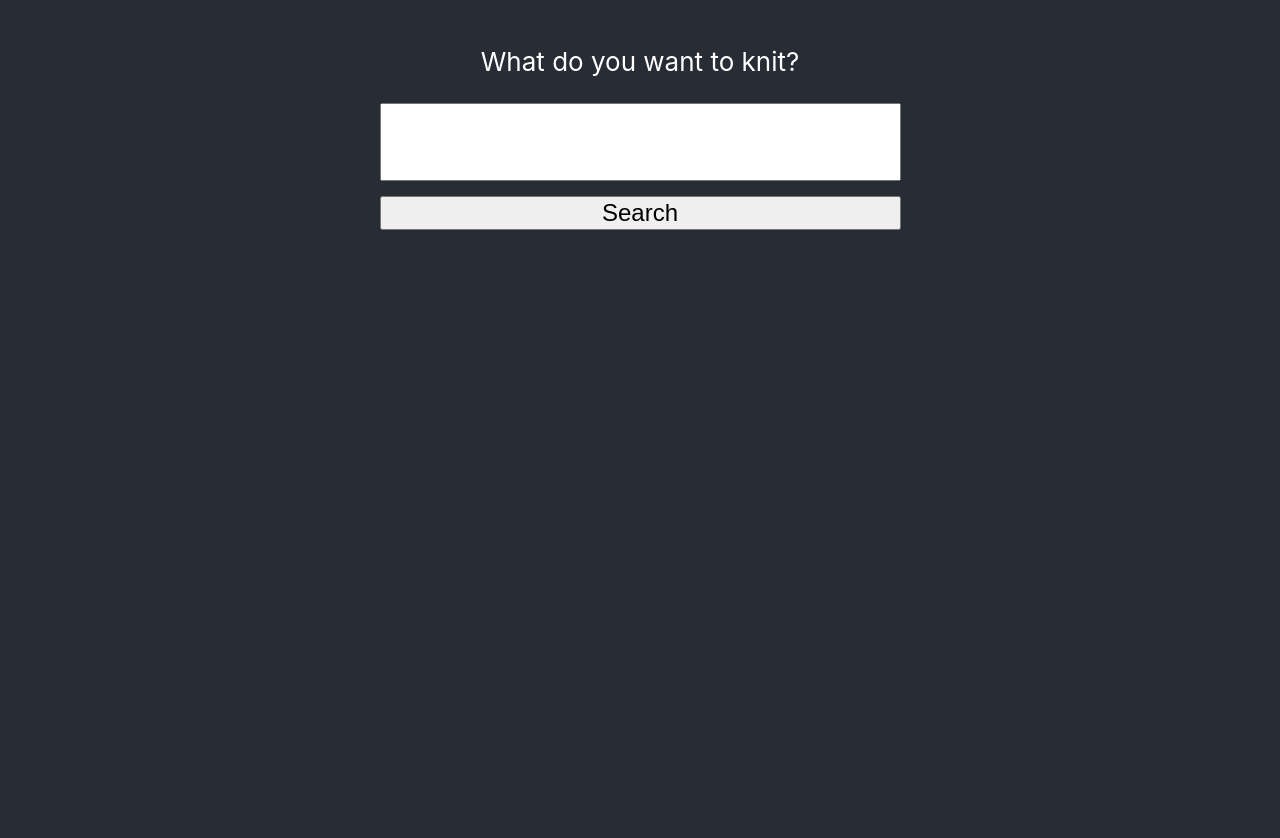
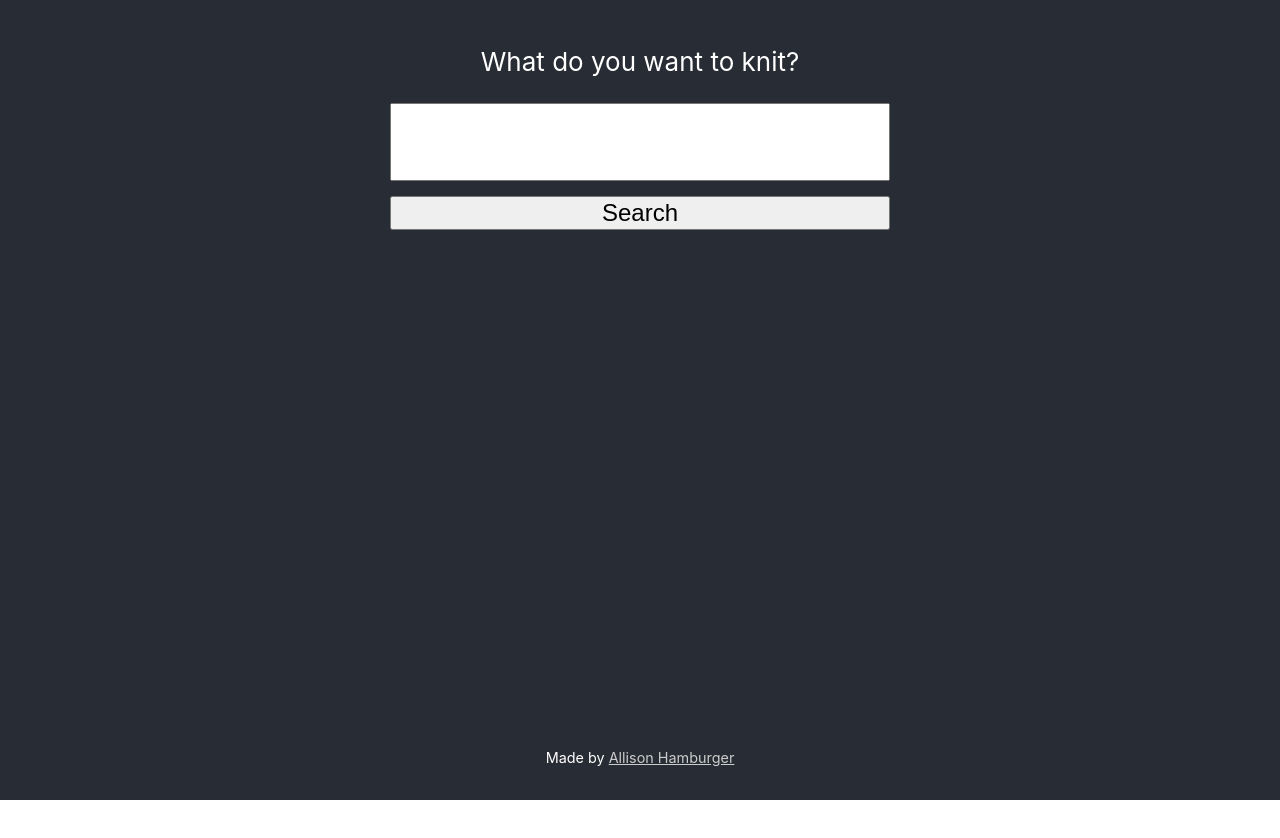
Before and after one commit to ahamburger/knit-gen-ai, a React (Create React App) app in the folder client/: page / in a window 1280 px wide. After the commit the page ends 800 px from the top, so only its background shows below. Built offline with nearby package versions, Linux system fonts and the light colour scheme.

Commit message:
Add footer; css cleanup

```diff
--- a/client/src/App.css
+++ b/client/src/App.css
@@ -1,27 +1,39 @@
 .App {
   text-align: center;
-}
-
-.App-body {
   background-color: #282c34;
   min-height: 100vh;
   display: flex;
   flex-direction: column;
   align-items: center;
+  justify-content: space-between;
   padding: 20px;
   font-size: calc(10px + 2vmin);
   color: white;
+  box-sizing: border-box;
+}
+
+footer {
+  color: white;
+  font-size: .9rem;
+  margin-top: 15px
+}
+
+footer p {
+  margin-top: 0
 }
 
 .Search-container {
   display: flex;
   flex-direction: column;
+  max-width: 500px;
+  margin: auto;
 }
 
 .Search-container textarea {
   font-size: 1rem;
-  resize:none;
+  resize: none;
 }
+
 .Search-container button {
   font-size: 1.5rem;
   margin-top: 15px;
@@ -40,7 +52,7 @@
 }
 
 ul {
-  margin: auto
+  margin: auto;
 }
 
 .ResultsList li {
--- a/client/src/App.js
+++ b/client/src/App.js
@@ -27,7 +27,7 @@ function App() {
         // TODO add pagination
         // TODO add better types for loading/loaded state / error handling
         setPatterns(patterns);
-        setRavelrySearchTerms(ravelrySearchTerms)
+        setRavelrySearchTerms(ravelrySearchTerms);
       }
     } catch (err) {
       console.error(err);
@@ -39,7 +39,7 @@ function App() {
 
   return (
     <div className="App">
-      <header className="App-body">
+      <div className="App-content">
         <p>What do you want to knit?</p>
         <div className="Search-container">
           <textarea
@@ -63,7 +63,12 @@ function App() {
           results={patterns}
           ravelrySearchTerms={ravelrySearchTerms}
         />
-      </header>
+      </div>
+      <footer>
+        <p>
+          Made by <a href="https://github.com/ahamburger">Allison Hamburger</a>
+        </p>
+      </footer>
     </div>
   );
 }
```
